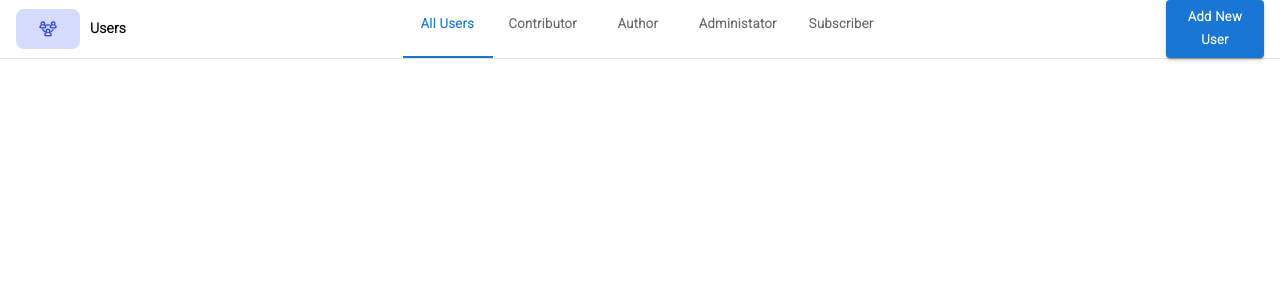
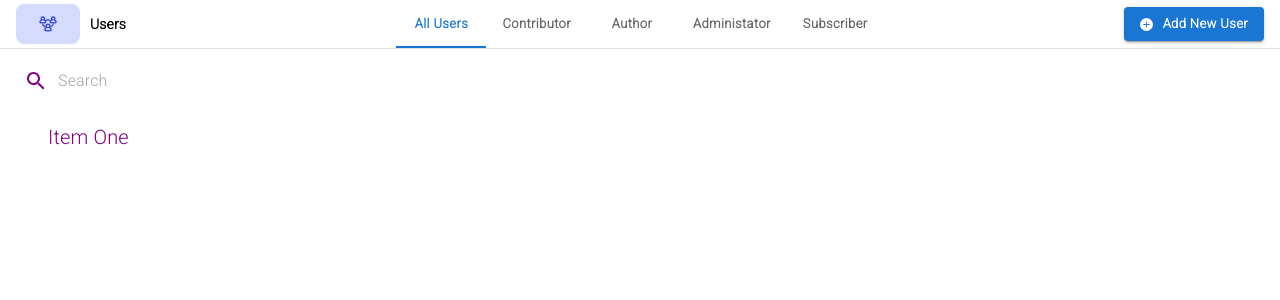
Before and after one commit to asomania/Task-Table, a Next.js app: page /layouts/Navbar in a window 1280 px wide. Shown: the top 300 px of the page. Built offline with nearby package versions, Linux system fonts and the light colour scheme; a web font is replaced by a local one.

Commit message:
feat : Search bar eklendi

```diff
--- a/package.json
+++ b/package.json
@@ -11,6 +11,7 @@
   "dependencies": {
     "@emotion/react": "^11.10.8",
     "@emotion/styled": "^11.10.8",
+    "@mui/icons-material": "^5.11.16",
     "@mui/material": "^5.12.2",
     "@types/node": "18.16.2",
     "@types/react": "18.2.0",
--- a/pages/layouts/Navbar.tsx
+++ b/pages/layouts/Navbar.tsx
@@ -1,11 +1,23 @@
 import * as React from "react";
+import { useState } from "react";
 import Tabs from "@mui/material/Tabs";
 import Tab from "@mui/material/Tab";
 import Typography from "@mui/material/Typography";
 import Box from "@mui/material/Box";
-import { AppBar, Button, Container, Grid, IconButton } from "@mui/material";
+import SearchIcon from "@mui/icons-material/Search";
+import {
+  AppBar,
+  Button,
+  Container,
+  Grid,
+  IconButton,
+  Input,
+  InputAdornment,
+  TextField,
+} from "@mui/material";
 import icon from "@/public/Users.png";
-import BsPlusCircleFill from "react-icons/bs";
+import { BsPlusCircleFill } from "react-icons/bs";
+import { Search } from "@mui/icons-material";
 
 const styles = {
   tab: {
@@ -39,11 +51,7 @@ function TabPanel(props: TabPanelProps) {
       aria-labelledby={`simple-tab-${index}`}
       {...other}
     >
-      {value === index && (
-        <Box sx={{ p: 3 }}>
-          <Typography>{children}</Typography>
-        </Box>
-      )}
+      {value === index && <Box sx={{ p: 3 }}>{children}</Box>}
     </div>
   );
 }
@@ -57,13 +65,16 @@ function a11yProps(index: number) {
 
 export default function BasicTabs() {
   const [value, setValue] = React.useState(0);
+  const [searchTerm, setSearchTerm] = useState("");
 
-  const handleChange = (event: React.SyntheticEvent, newValue: number) => {
+  const handleChange = (event: React.ChangeEvent<HTMLInputElement>) => {
+    setSearchTerm(event.target.value);
+  };
+
+  const handletabsChange = (event: React.SyntheticEvent, newValue: number) => {
     setValue(newValue);
   };
-  const deneme: any = () => {
-    console.log("deneme");
-  };
+
   return (
     <>
       <AppBar
@@ -73,7 +84,7 @@ export default function BasicTabs() {
         <Box sx={{ borderBottom: 1, borderColor: "divider" }}>
           <Grid container sx={{ paddingX: "1rem" }}>
             <Grid
-              xs
+              xs={2}
               sx={{ display: "flex", alignItems: "center", gap: "10px" }}
             >
               <Button
@@ -97,46 +108,81 @@ export default function BasicTabs() {
                 Users
               </Typography>
             </Grid>
-            <Grid xs={10} sx={{ display: "flex", justifyContent: "center" }}>
+            <Grid xs={8} sx={{ display: "flex", justifyContent: "center" }}>
               {" "}
               <Tabs
                 value={value}
-                onChange={handleChange}
+                onChange={handletabsChange}
                 aria-label="basic tabs example"
               >
                 {headerData.map((item, index) => {
                   return (
-                    <Tab
-                      label={item}
-                      {...a11yProps(index)}
-                      sx={styles.tab}
-                      onClick={deneme}
-                    />
+                    <Tab label={item} {...a11yProps(index)} sx={styles.tab} />
                   );
                 })}
               </Tabs>
             </Grid>
             <Grid
-              xs
+              xs={2}
               sx={{
                 display: "flex",
                 alignItems: "center",
                 justifyContent: "end",
               }}
             >
-              <Button variant="contained" sx={styles.tab} size="medium">
+              <Button
+                variant="contained"
+                sx={{
+                  fontSize: "13px",
+                  fontWeight: "600",
+                  textTransform: "capitalize",
+                  gap: "10px",
+                }}
+              >
+                <BsPlusCircleFill />
                 Add New User
               </Button>
             </Grid>
           </Grid>
         </Box>
       </AppBar>
+      <Container maxWidth="xl" sx={{ paddingY: "1rem" }}>
+        <Box sx={{ display: "flex ", alignItems: "center", gap: " 10px " }}>
+          {" "}
+          <SearchIcon />
+          <TextField
+            id="search"
+            variant="standard"
+            type="search"
+            value={searchTerm}
+            onChange={handleChange}
+            InputProps={{
+              disableUnderline: true,
+              style: { border: "none" },
+            }}
+            placeholder="Search"
+          />
+        </Box>
 
-      <TabPanel value={value} index={0}></TabPanel>
+        <TabPanel value={value} index={0}>
+          <Typography variant="h6" component="div">
+            Item One
+          </Typography>
+        </TabPanel>
 
-      <TabPanel value={value} index={1}>
-        dsas
-      </TabPanel>
+        <TabPanel value={value} index={1}>
+          dsas1
+        </TabPanel>
+        <TabPanel value={value} index={2}>
+          dsas2
+        </TabPanel>
+        <TabPanel value={value} index={3}>
+          dsas3
+        </TabPanel>
+        <TabPanel value={value} index={4}>
+          dsas4
+        </TabPanel>
+      </Container>
     </>
   );
 }
```
Also changed, not shown: 2 other files (tests, documents, lock files or other folders).
